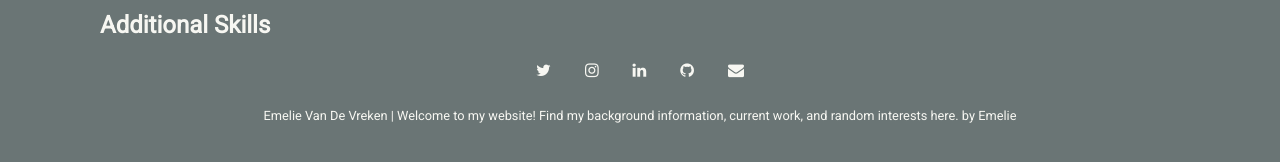
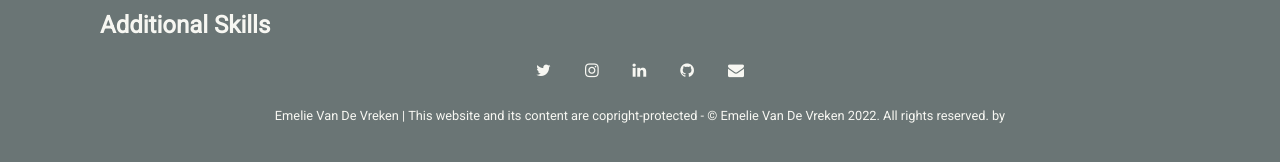
Before and after one commit to evdv/evdv.github.io, a Jekyll site: the page built from _pages/curriculum-vitae.md, in a window 1280 px wide. Shown: the part 348-510 px from the top of the page. Built offline with Jekyll 4.4.1, drawn with Linux system fonts in a browser that asks for light colours; nearby versions of some CDN libraries.

Commit message:
Update config

```diff
--- a/_config.yml
+++ b/_config.yml
@@ -15,10 +15,9 @@
 # in the templates via {{ site.myvariable }}.
 title: Emelie Van De Vreken
 email: emelie.vdvreken [at] gmail.com
-author: Emelie
+# author: Emelie (2022)
 description: >- # this means to ignore newlines until "baseurl:"
-  Welcome to my website!
-  Find my background information, current work, and random interests here.
+  This website and its content are copright-protected - © Emelie Van De Vreken 2022. All rights reserved.
 baseurl: "" # the subpath of your site, e.g. /blog
 url: "" # the base hostname & protocol for your site, e.g. http://example.com
 twitter_username: EmelieVDV
```
